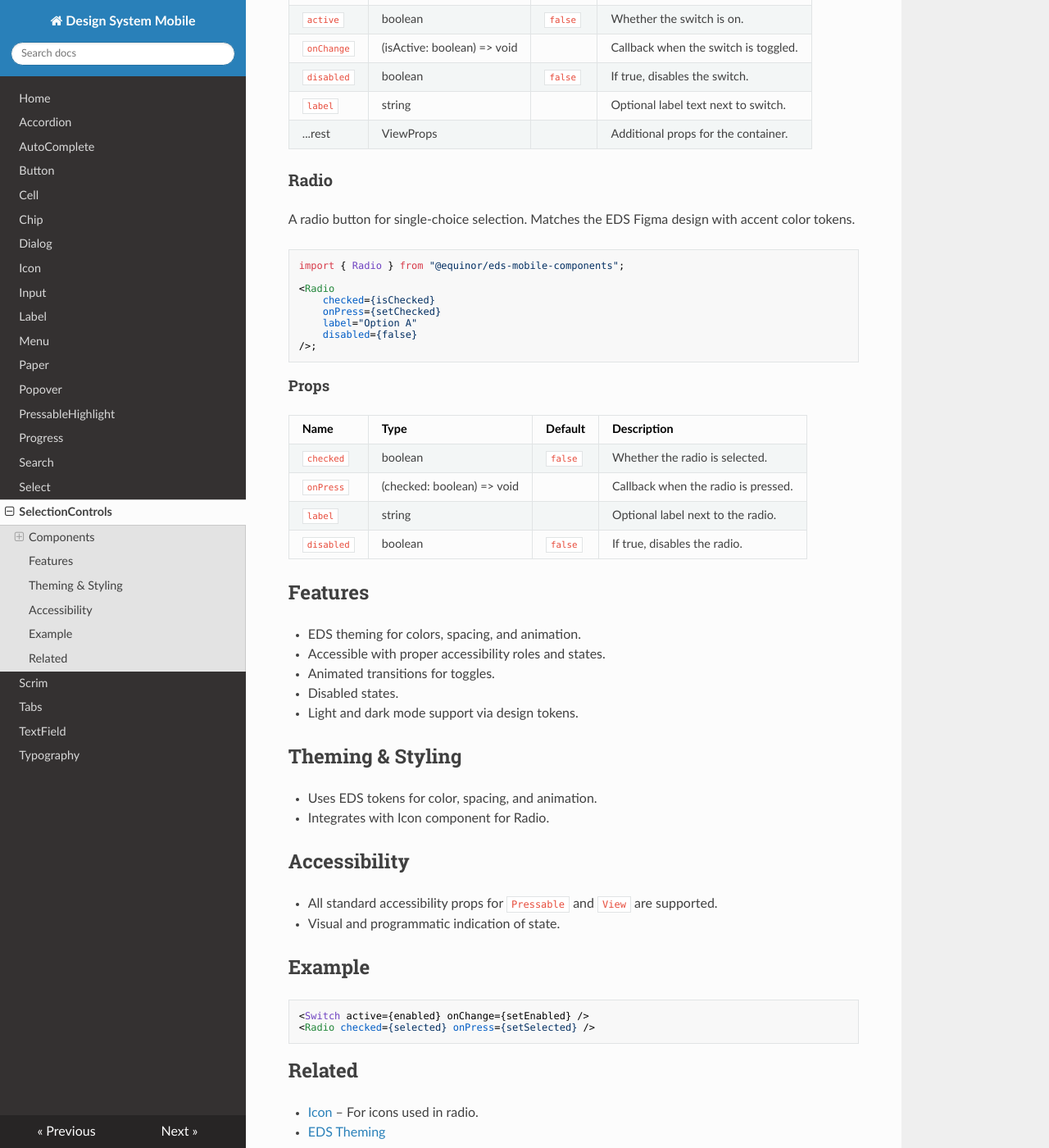
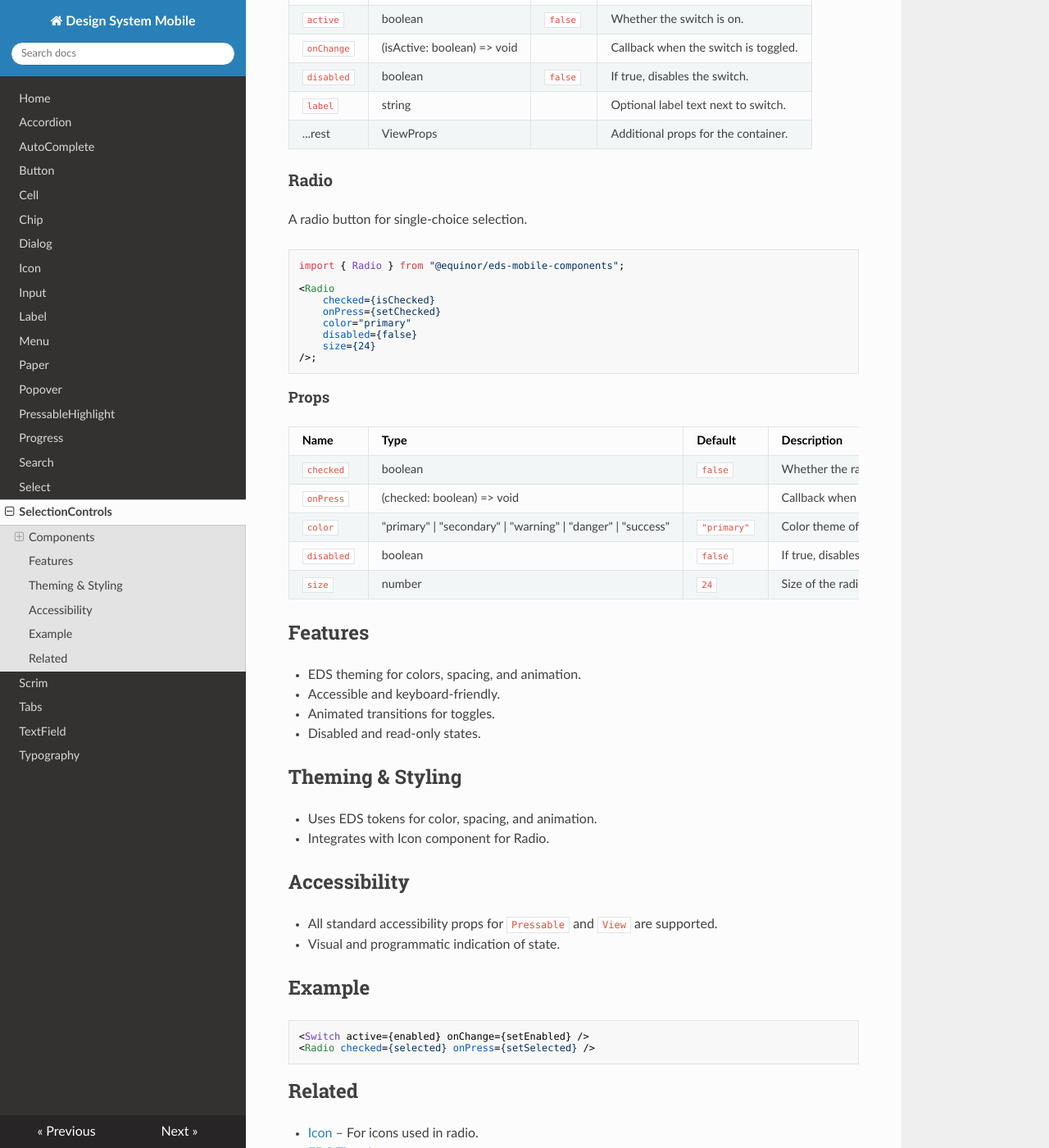
Before and after one commit to equinor/design-system-mobile, an MkDocs documentation site: the page built from docs/SelectionControls.md, in a window 1280 px wide and 1400 px high, scrolled down 1536 px. Shown: the whole window at 82% size. Built offline with MkDocs 1.6.1, drawn with Linux system fonts in a browser that asks for light colours; nearby versions of some CDN libraries.

Commit message:
Suggested changed from review

````diff
--- a/docs/SelectionControls.md
+++ b/docs/SelectionControls.md
@@ -33,7 +33,7 @@ import { Switch } from "@equinor/eds-mobile-components";
 
 ### Radio
 
-A radio button for single-choice selection. Matches the EDS Figma design with accent color tokens.
+A radio button for single-choice selection.
 
 ```tsx
 import { Radio } from "@equinor/eds-mobile-components";
@@ -41,27 +41,28 @@ import { Radio } from "@equinor/eds-mobile-components";
 <Radio
     checked={isChecked}
     onPress={setChecked}
-    label="Option A"
+    color="primary"
     disabled={false}
+    size={24}
 />;
 ```
 
 #### Props
 
-| Name       | Type                       | Default | Description                         |
-| ---------- | -------------------------- | ------- | ----------------------------------- |
-| `checked`  | boolean                    | `false` | Whether the radio is selected.      |
-| `onPress`  | (checked: boolean) => void |         | Callback when the radio is pressed. |
-| `label`    | string                     |         | Optional label next to the radio.   |
-| `disabled` | boolean                    | `false` | If true, disables the radio.        |
+| Name       | Type                                                           | Default     | Description                         |
+| ---------- | -------------------------------------------------------------- | ----------- | ----------------------------------- |
+| `checked`  | boolean                                                        | `false`     | Whether the radio is selected.      |
+| `onPress`  | (checked: boolean) => void                                     |             | Callback when the radio is pressed. |
+| `color`    | "primary" \| "secondary" \| "warning" \| "danger" \| "success" | `"primary"` | Color theme of the radio.           |
+| `disabled` | boolean                                                        | `false`     | If true, disables the radio.        |
+| `size`     | number                                                         | `24`        | Size of the radio icon.             |
 
 ## Features
 
 - EDS theming for colors, spacing, and animation.
-- Accessible with proper accessibility roles and states.
+- Accessible and keyboard-friendly.
 - Animated transitions for toggles.
-- Disabled states.
-- Light and dark mode support via design tokens.
+- Disabled and read-only states.
 
 ## Theming & Styling
 
````
Also changed, not shown: 1 other file.
